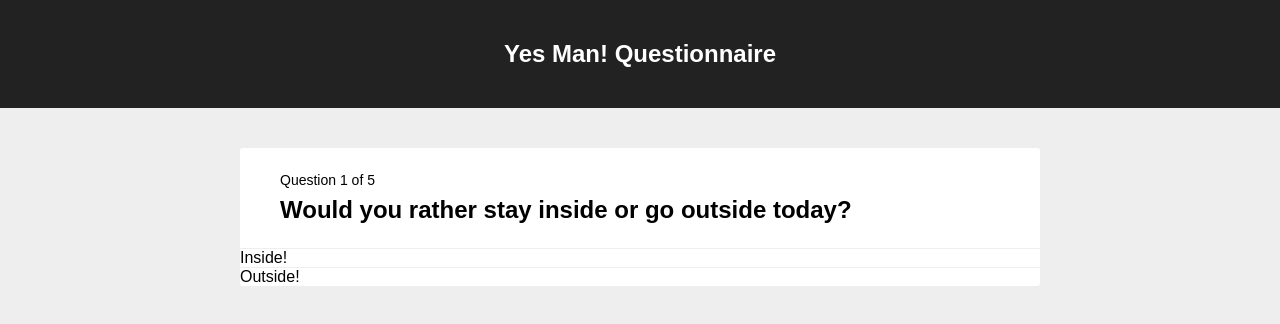
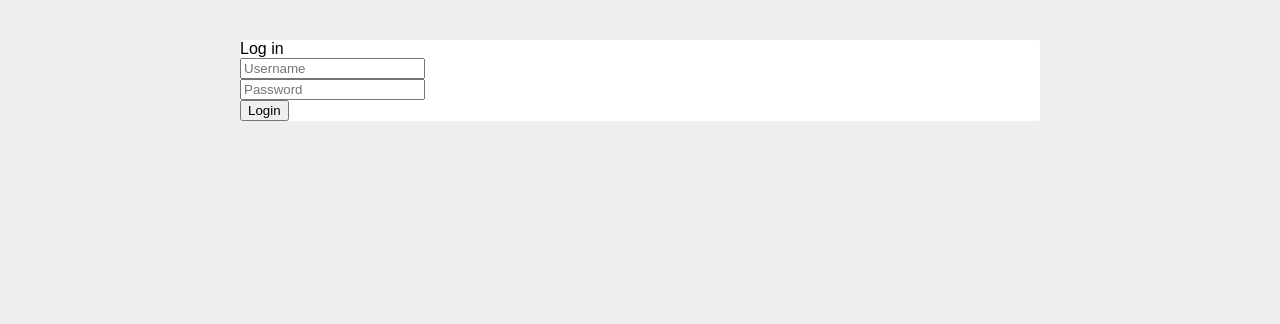
Before and after one commit to jblong27/yes-man-app, a React (Create React App) app in the folder client/: page / in a window 1280 px wide. Shown: the top 324 px of the page. Built offline with nearby package versions, Linux system fonts and the light colour scheme; no server answers.

Commit message:
creating a login form with react and modx

```diff
--- a/client/package.json
+++ b/client/package.json
@@ -2,6 +2,7 @@
 	"name": "client",
 	"version": "0.1.0",
 	"private": true,
+	"homepage": "./",
 	"dependencies": {
 		"@testing-library/jest-dom": "^4.2.4",
 		"@testing-library/react": "^9.5.0",
--- a/client/src/App.js
+++ b/client/src/App.js
@@ -1,7 +1,11 @@
 import React, { Component } from 'react';
+import { observer } from 'mobx-react';
 import Questionnaire from './components/Questionnaire';
 import Result from './components/Result';
 import questionnaireQuestions from './api/questionnaireQuestions';
+import UserStore from './stores/UserStore';
+import LoginForm from './components/LoginForm';
+import SubmitButton from './components/SubmitButton';
 import  './stylesheets/App.css';
 import './api/questionnaireQuestions';
 
@@ -19,7 +23,34 @@ class App extends Component {
     };
   }
 
-  componentDidMount() {
+  async componentDidMount() {
+    try {
+      let res = await fetch('/isLoggedIn', {
+        method: 'post',
+        headers: {
+          'Accept': 'application/json',
+          'Content-Type': 'application/json'
+        }
+      });
+
+      let result = await res.json();
+
+      if (result && result.success) {
+        UserStore.loading = false;
+        UserStore.isLoggedIn = true;
+        UserStore.username = result.username;
+      }
+
+      else {
+        UserStore.loading = false;
+        UserStore.isLoggedIn = false;
+      }
+    }
+    catch(err) {
+      UserStore.loading = false;
+      UserStore.isLoggedIn = false;
+    }
+
     const shuffledAnswerOptions = questionnaireQuestions.map((question) => this.shuffleArray(question.answers));
 
     this.setState({
@@ -27,6 +58,26 @@ class App extends Component {
       answerOptions: shuffledAnswerOptions[0]
     });
     this.handleanswerSelected = this.handleanswerSelected.bind(this);
+  }
+  async doLogout() {
+    try {
+      let res = await fetch('/logout', {
+        method: 'post',
+        headers: {
+          'Accept': 'application/json',
+          'Content-type': 'application/json'
+        }
+      });
+      let result = await res.json();
+
+      if (result && result.success) {
+        UserStore.isLoggedIn = false;
+        UserStore.username = '';
+      }
+    }
+    catch(err) {
+      console.log(err);
+    }
   }
   // function to shuffle the array of answers just to spice things up
   shuffleArray(array) {
@@ -112,7 +163,42 @@ class App extends Component {
     return <Result questionnaireResult={this.state.result} />;
   }
   render() {
+    if (UserStore.loading) {
+      return (
+        <div className="app">
+          <div className="container">
+            Loading, please wait..
+          </div>
+        </div>
+      );
+    }
 
+    else {
+      if (UserStore.isLoggedIn) {
+        return (
+          <div className="app">
+            <div className="container">
+              Welcome {UserStore.username}
+
+              <SubmitButton
+                text={'Log out'}
+                disabled={false}
+                onClick={ () => this.doLogout() }
+              />
+            </div>
+          </div>
+        );
+      }
+
+      return (
+        <div className="app">
+          <div className="container">
+
+            <LoginForm />
+          </div>
+        </div>
+      )
+    }
     return (
 
       <div className="App">
@@ -124,4 +210,5 @@ class App extends Component {
     );
   }
 }
-export default App;
+
+export default observer(App);
--- /dev/null
+++ b/client/src/components/InputField.js
@@ -0,0 +1,21 @@
+import React from 'react';
+
+class InputField extends React.Component {
+
+  render() {
+    return (
+      <div className="inputField">
+        <input
+          className="input"
+          type={this.props.type}
+          placeholder={this.props.placeholder}
+          value={this.props.value}
+          onChange={ (e) => this.props.onChange(e.target.value) }
+        />
+
+      </div>
+    );
+  }
+}
+
+export default InputField;
--- /dev/null
+++ b/client/src/components/LoginForm.js
@@ -0,0 +1,106 @@
+import React from 'react';
+import InputField from './InputField';
+import SubmitButton from './SubmitButton';
+import UserStore from '../stores/UserStore';
+
+class LoginForm extends React.Component {
+  constructor(props) {
+    super(props);
+    this.state = {
+        username: '',
+        password: '',
+        buttonDisabled: false
+      }
+  }
+
+    setInputValue(property, val) {
+      val = val.trim();
+      if (val.length > 24) {
+        return;
+      }
+      this.setState({
+        [property]: val
+      })
+    }
+
+    resetForm() {
+      this.setState({
+        username: '',
+        password: '',
+        buttonDisabled: false
+      })
+    }
+
+    async doLogin() {
+
+      if (!this.state.username) {
+        return;
+      }
+      if (!this.state.password) {
+        return;
+      }
+      this.setState({
+        buttonDisabled: true
+      })
+
+      try {
+
+        let res = await fetch('/login', {
+          method: 'post',
+          headers: {
+            'Accept': 'application/json',
+            'Content-Type': 'application/json'
+          },
+          body: JSON.stringify({
+            username: this.state.username,
+            password: this.state.password
+          })
+        });
+
+        let result = await res.json();
+        if (result && result.success) {
+          UserStore.isLoggedIn = true;
+          UserStore.username = result.username;
+        }
+        else if (result && result.success == false) {
+          this.resetForm();
+          alert(result.msg);
+        }
+      }
+
+      catch(err) {
+        console.log(err);
+        this.resetForm();
+      }
+    }
+
+    render() {
+      return (
+        <div className="loginForm">
+
+            Log in
+            <InputField
+              type='text'
+              placeholder='Username'
+              value={this.state.username ? this.state.username : ''}
+              onChange={ (val) => this.setInputValue('username', val) }
+            />
+
+            <InputField
+              type='text'
+              placeholder='Password'
+              value={this.state.password ? this.state.password : ''}
+              onChange={ (val) => this.setInputValue('password', val) }
+            />
+
+            <SubmitButton
+              text='Login'
+              disabled={this.state.buttonDisabled}
+              onClick={ () => this.doLogin() }
+            />
+        </div>
+    );
+  }
+}
+
+export default LoginForm;
--- /dev/null
+++ b/client/src/components/SubmitButton.js
@@ -0,0 +1,21 @@
+import React from 'react';
+
+class SubmitButton extends React.Component {
+
+  render() {
+    return (
+      <div className="submitButton">
+
+        <button
+          className='btn'
+          disabled={this.props.disabled}
+          onClick={ () => this.props.onClick() }
+        >
+          {this.props.text}
+        </button>
+      </div>
+    );
+  }
+}
+
+export default SubmitButton;
--- /dev/null
+++ b/client/src/stores/UserStore.js
@@ -0,0 +1,17 @@
+import { extendObservable } from 'mobx';
+
+// UserStore
+
+class UserStore {
+  constructor() {
+    extendObservable(this, {
+
+      loading: true,
+      isLoggedIn: false,
+      username: ''
+
+    })
+  }
+}
+
+export default new UserStore();
--- a/package.json
+++ b/package.json
@@ -19,6 +19,8 @@
 	"dependencies": {
 		"@reduxjs/toolkit": "^1.4.0",
 		"express": "^4.17.1",
+		"mobx": "^6.0.1",
+		"mobx-react": "^7.0.0",
 		"prop-types": "^15.7.2",
 		"react-redux": "^7.2.1",
 		"react-transition-group": "^1.2.1",
```
Also changed, not shown: 1 other file (tests, documents, lock files or other folders).
